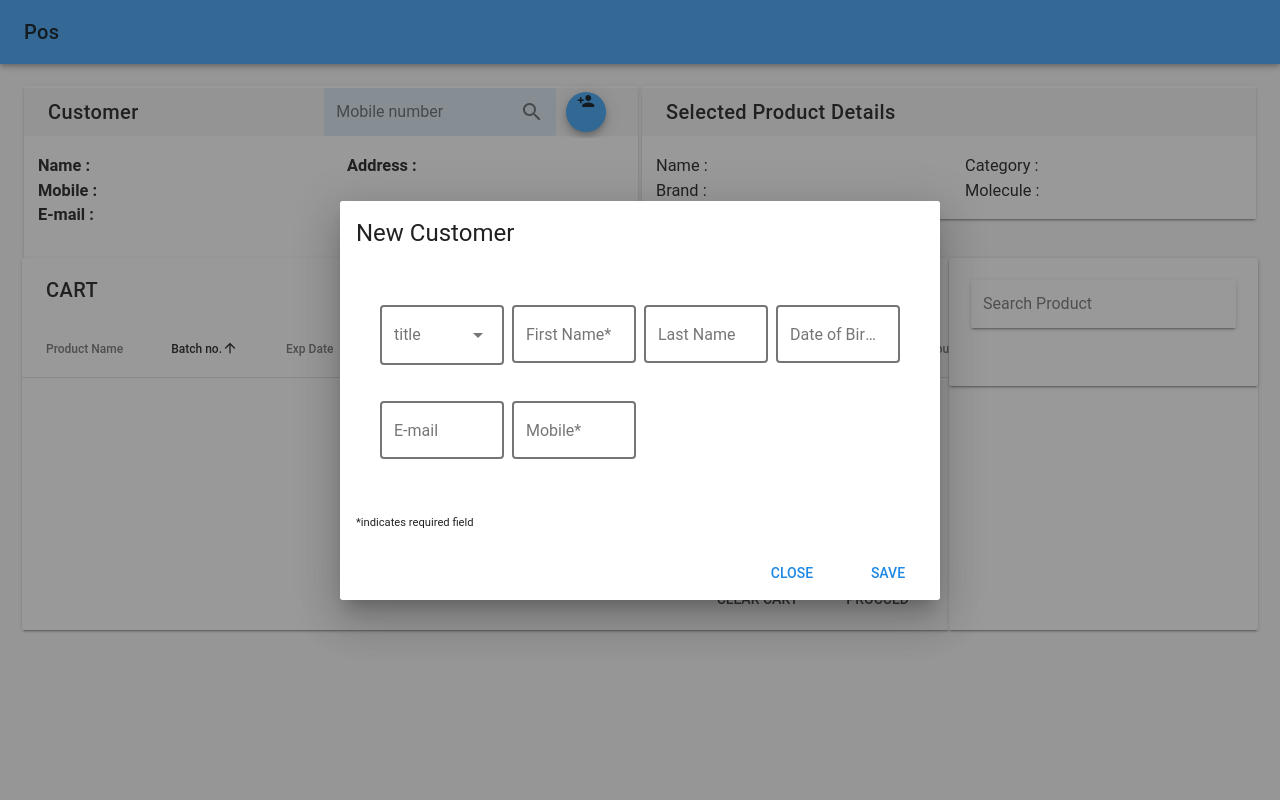
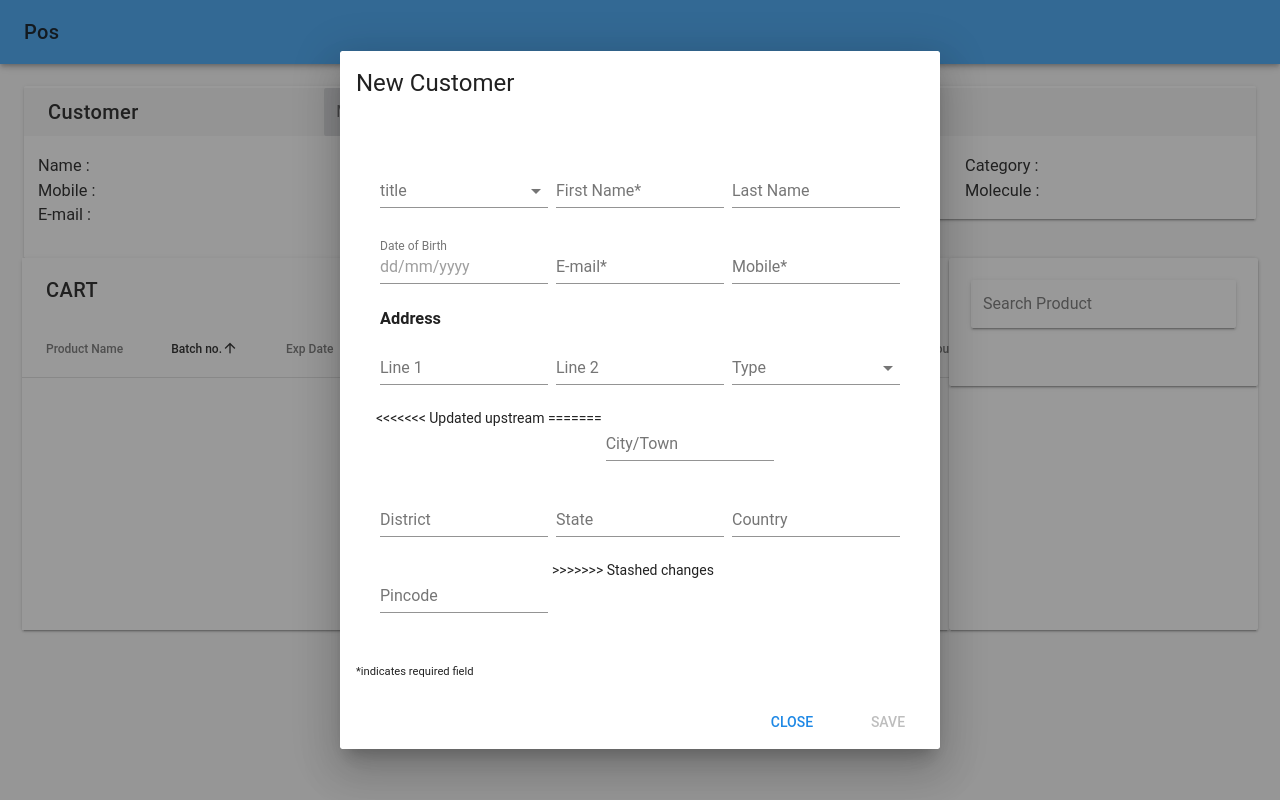
Before and after one commit to bhagath-charan/pos, a Vue app: page / in a window 1280 px wide. Both pictures are taken after a click on the button "person_add". Built offline with nearby package versions, Linux system fonts and the light colour scheme; a small style sheet from the web is missing; the HTML template or start-up script is replaced by a standard one.

Commit message:
Added Address field in new customer dialog

```diff
--- a/src/components/Customer.vue
+++ b/src/components/Customer.vue
@@ -1,5 +1,5 @@
 <template>
-<v-card >
+<v-card>
   <v-layout column>
     <v-flex md3>
         <v-toolbar dense flat>
@@ -9,7 +9,7 @@
                 <v-autocomplete
                   v-model="select"
                   append-icon="search"
-                  background-color="#42a5f524"
+                  background-color="#dadbde"
                   :loading="loading"
                   :items="items"
                   return-object
@@ -42,40 +42,77 @@
                       <v-icon v-on="on">person_add</v-icon>
                     </v-btn>
                   </template>
-                  <v-card ref="form"
+                  <v-card>
+                    <v-form ref="form"
                       v-model="valid"
-                      lazy-validation>
-                    <v-form>
+                      >
                     <v-card-title>
                       <span class="headline"> New Customer</span>
                     </v-card-title>
                     <v-card-text>
-                      <v-container grid-list-md>
+                      <v-container class="" grid-list-md>
                         <v-layout wrap>
-                          <v-flex xs12 md3>
+                          <v-flex xs12 md4>
                             <v-select
                               v-model="newCustomer.title"
                               :items="titles"
                               label="title"
-                              outline
+
                             ></v-select>
                           </v-flex>
-                          <v-flex xs12 sm6 md3>
-                            <v-text-field outline v-model="newCustomer.firstName" :rules="formRules.firstNameRules" label="First Name*" required></v-text-field>
+                          <v-flex xs12 sm6 md4>
+                            <v-text-field v-model="newCustomer.firstName" :rules="formRules.firstNameRules" label="First Name*" required></v-text-field>
                           </v-flex>
-                          <v-flex xs12 sm6 md3>
-                            <v-text-field outline v-model="newCustomer.lastName" label="Last Name"></v-text-field>
+                          <v-flex xs12 sm6 md4>
+                            <v-text-field v-model="newCustomer.lastName" label="Last Name"></v-text-field>
                           </v-flex>
-                          <v-flex xs12 sm6 md3>
-                            <v-text-field outline v-model="newCustomer.dob" label="Date of Birth"></v-text-field>
+                          <v-flex xs12 sm6 md4>
+                            <v-text-field mask="##/##/####"  v-model="newCustomer.dob" label="Date of Birth" placeholder="dd/mm/yyyy"></v-text-field>
                           </v-flex>
-                          <v-flex xs12 sm6 md3>
-                            <v-text-field outline type="email" :rules="formRules.emailRules" v-model="newCustomer.email" label="E-mail"></v-text-field>
+                          <v-flex xs12 sm6 md4>
+                            <v-text-field :rules="formRules.emailRules" v-model="newCustomer.email" label="E-mail*" required></v-text-field>
                           </v-flex>
-                          <v-flex xs12 sm6 md3>
-                            <v-text-field outline type="number" :rules="formRules.mobileRules" v-model="newCustomer.mobile" label="Mobile*" required></v-text-field>
+                          <v-flex xs12 sm6 md4>
+                            <v-text-field type="number" :rules="formRules.mobileRules" v-model="newCustomer.mobile" label="Mobile*" required></v-text-field>
+                          </v-flex><br>
+                        </v-layout>
+
+                          <h3>Address</h3>
+                          <!-- <v-divider></v-divider><br> -->
+                            <v-layout wrap>
+                          <v-flex xs12 sm6 md4>
+                            <v-text-field v-model="newCustomer.address.addressLine1" label="Line 1"></v-text-field>
                           </v-flex>
+                           <v-flex xs12 sm6 md4>
+                            <v-text-field v-model="newCustomer.address.addressLine2" label="Line 2"></v-text-field>
+                          </v-flex>
+                          <v-flex xs12 md4>
+                            <v-select
+                              v-model="newCustomer.address.type"
+                              :items="addressTypes"
+                              label="Type"
 
+                            ></v-select>
+                          </v-flex>
+<<<<<<< Updated upstream
+
+=======
+                          <v-flex xs12 sm6 md4>
+                            <v-text-field v-model="newCustomer.address.cityOrTown" label="City/Town"></v-text-field>
+                          </v-flex>
+                          <v-flex xs12 sm6 md4>
+                            <v-text-field v-model="newCustomer.address.district" label="District"></v-text-field>
+                          </v-flex>
+                          <v-flex xs12 sm6 md4>
+                            <v-text-field v-model="newCustomer.address.state" label="State"></v-text-field>
+                          </v-flex>
+                          <v-flex xs12 sm6 md4>
+                            <v-text-field v-model="newCustomer.address.country" label="Country"></v-text-field>
+                          </v-flex>
+                          <v-flex xs12 sm6 md4>
+                            <v-text-field v-model="newCustomer.address.pincode" label="Pincode"></v-text-field>
+                          </v-flex>
+>>>>>>> Stashed changes
                         </v-layout>
                       </v-container>
                       <small>*indicates required field</small>
@@ -83,7 +120,7 @@
                     <v-card-actions>
                       <v-spacer></v-spacer>
                       <v-btn color="blue darken-1" flat @click="closeDialog">Close</v-btn>
-                      <v-btn color="blue darken-1" flat @click="createCustomer">Save</v-btn>
+                      <v-btn :disabled="!valid" color="blue darken-1" flat @click="createCustomer">Save</v-btn>
                     </v-card-actions>
                     </v-form>
                   </v-card>
@@ -95,13 +132,14 @@
         <v-layout row>
         <v-card-text>
 
-            <h3 class="font-weight-regular"><b>Name :</b> &nbsp; {{select.firstName}}</h3>
-            <h3 class="font-weight-regular"><b>Mobile :</b> &nbsp; {{select.mobile }}</h3>
-            <h3 class="font-weight-regular"><b>E-mail  :</b> &nbsp; {{select.email}} </h3>
+            <h3 class="font-weight-regular">Name : &nbsp; {{select.firstName}}</h3>
+
+            <h3 class="font-weight-regular">Mobile : &nbsp; {{select.mobile }}</h3>
+            <h3 class="font-weight-regular">E-mail  : &nbsp; {{select.email}} </h3>
 
         </v-card-text>
         <v-card-text>
-            <h3 class="font-weight-regular"><b>Address : </b>&nbsp;</h3>
+            <h3 class="font-weight-regular">Address : &nbsp;</h3>
             <span> {{select.hasOwnProperty('address') ? select.address.addressLine1 : ''}}&nbsp;</span><br>
             <span>{{select.hasOwnProperty('address') ? select.address.addressLine2 : ''}}&nbsp;</span><br>
             <span>{{select.hasOwnProperty('address') ? select.address.cityOrTown : ''}}&nbsp;</span>
@@ -125,6 +163,14 @@ export default {
     return {
       valid:true,
       titles:['Mr','Ms',"Mrs"],
+      addressTypes:[
+        'BILLING',
+        'SHIPPING',
+        'OFFICE',
+        'PERSONAL',
+        'SHOP',
+        'WAREHOUSE'
+      ],
       newCustomer: {
         firstName: "",
         lastName: "",
@@ -172,22 +218,17 @@ export default {
   },
   methods: {
     createCustomer() {
+      console.log("&&&&&&&7")
       axios
         .get("https://yesno.wtf/api")
         .then(response => {
+          console.log(this.newCustomer);
           console.log(response.data.answer);
         })
         .catch(error => alert("Error while creating the customer"));
-        //this.$refs.form.reset()
-      this.newCustomer={
-        firstName: "",
-        lastName: "",
-        title: "",
-        dob: "",
-        email: "",
-        mobile: ""
-      }
+
       this.dialog = false;
+      this.$refs.form.reset()
     },
     filterCustomers(v) {
       this.loading = true;
@@ -200,15 +241,7 @@ export default {
     },
     closeDialog(){
       this.dialog = false,
-      //this.$refs.form.reset()
-      this.newCustomer={
-        firstName: "",
-        lastName: "",
-        title: "",
-        dob: "",
-        email: "",
-        mobile: ""
-      }
+      this.$refs.form.reset()
     }
   },
 };
```
